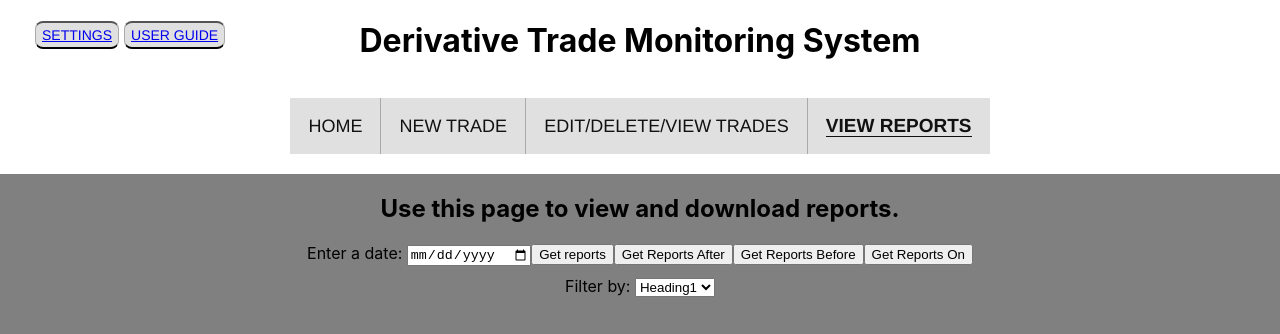
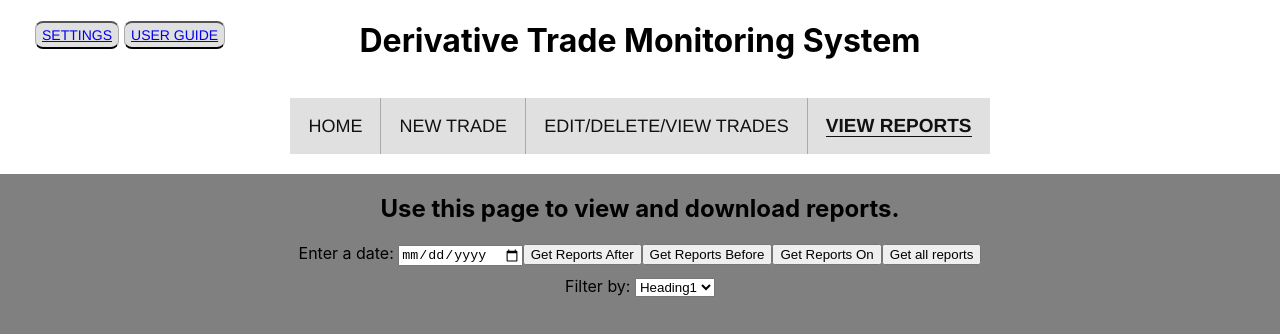
Before and after one commit to abulavin/cs261, a React (Create React App) app in the folder frontend/: page /#/Reports in a window 1280 px wide. Shown: the top 334 px of the page. Built offline with nearby package versions, Linux system fonts and the light colour scheme; no server answers.

Commit message:
updated report buttons

```diff
--- a/frontend/src/Reports.js
+++ b/frontend/src/Reports.js
@@ -25,21 +25,22 @@ class Reports extends Component {
 
   getListOfReports = () => {
       this.reportProxy.getListOfReports()
-          .then(reports => console.log(reports));
+          .then(reports => this.setState({rep: reports.results}));
   }
 
   getReportsAfter = () => {
       this.reportProxy.getReportsAfter(this.state.date)
-          .then(reports => console.log(reports));
+          .then(reports => this.setState({rep: reports.results}));
   }
 
   getReportsBefore = () => {
       this.reportProxy.getReportsBefore(this.state.date)
-          .then(reports => console.log(reports))
+          .then(reports => this.setState({rep: reports.results}))
   }
+
   getReportsOn = () => {
       this.reportProxy.getReportsOn(this.state.date)
-          .then(reports => console.log(reports));
+          .then(reports => this.setState({rep: reports.results}));
   }
 
   handleChange = (event) => {
@@ -60,10 +61,10 @@ class Reports extends Component {
                 placeholder="Enter date.."
                 onChange={this.handleChange}
               />
-          <button onClick={this.getListOfReports}>Get reports</button>
           <button onClick={this.getReportsAfter}>Get Reports After {this.state.date}</button>
           <button onClick={this.getReportsBefore}>Get Reports Before {this.state.date}</button>
           <button onClick={this.getReportsOn}>Get Reports On {this.state.date}</button>
+          <button onClick={this.getListOfReports}>Get all reports</button>
         </div>
 
         <div className="reportoptions">
```
